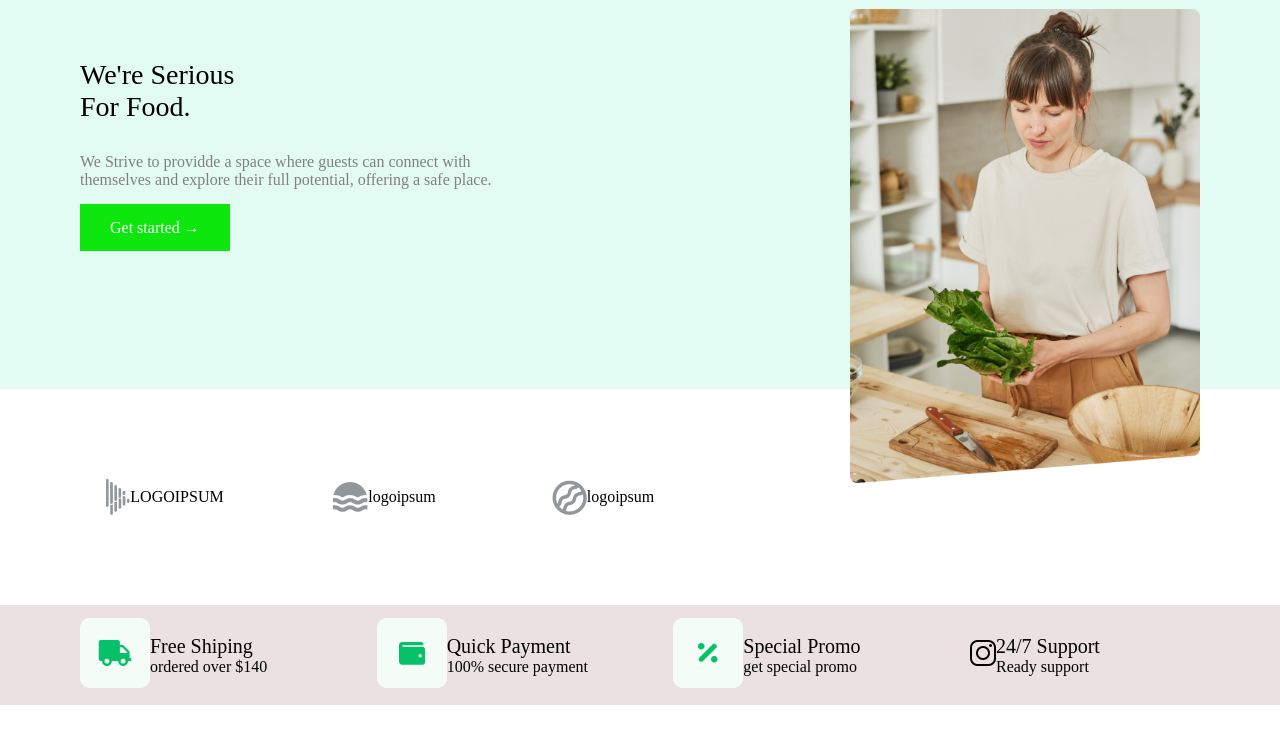
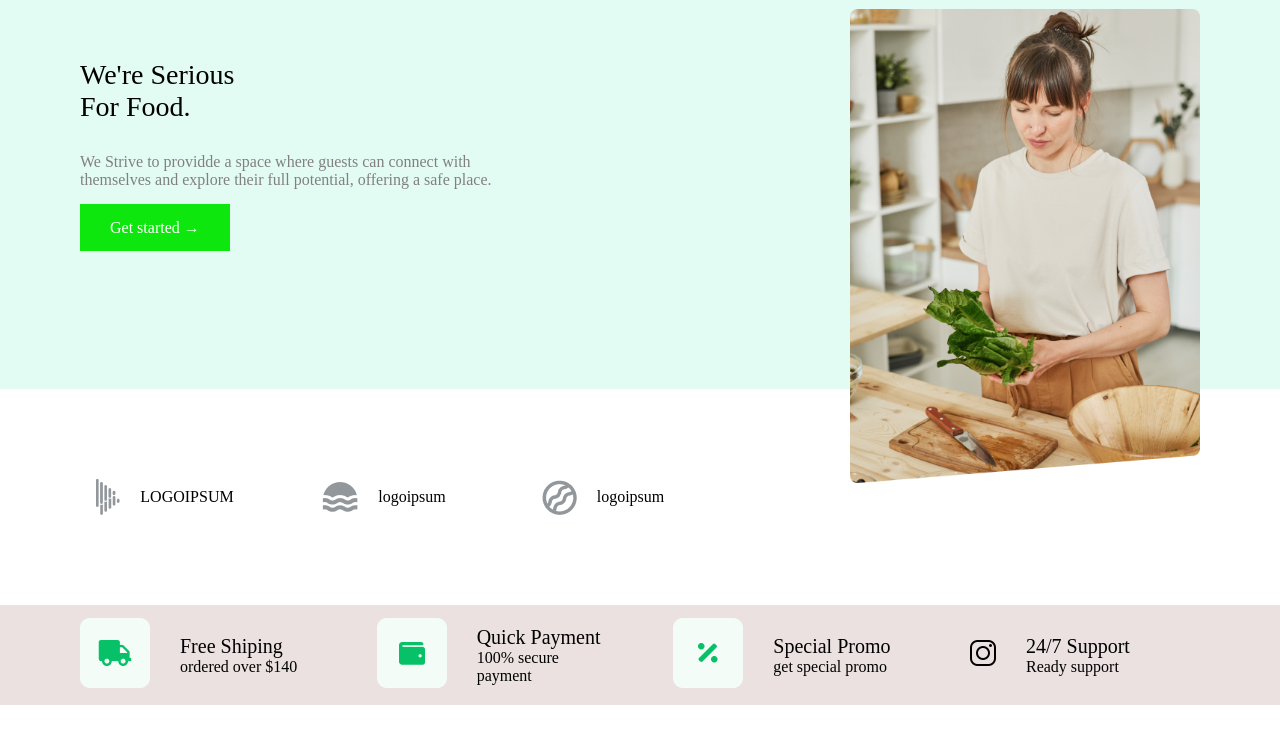
Before and after one commit to Lambert081/Foodies, a plain HTML site: page index.html in a window 1280 px wide. Shown: the part 71-800 px from the top of the page. Drawn offline with Linux system fonts and the light colour scheme.

Commit message:
add modify

```diff
--- a/css/main.css
+++ b/css/main.css
@@ -39,6 +39,7 @@
     width: 150px;
     justify-content: center;
     align-items: center;
+    gap: 20px;
 }
 .food-h1 {
     font-size: 28px;
@@ -76,6 +77,7 @@
     /* border: 1px solid; */
     width: 230px;
     align-items: center;
+    gap: 30px;
 }
 .span {
     font-size: 20px;
```
Also changed, not shown: Assets/Place Your Image (2).png, Assets/Place Your Image (8).png (added).
